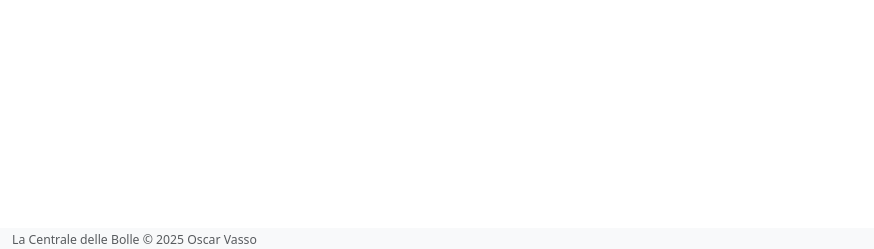
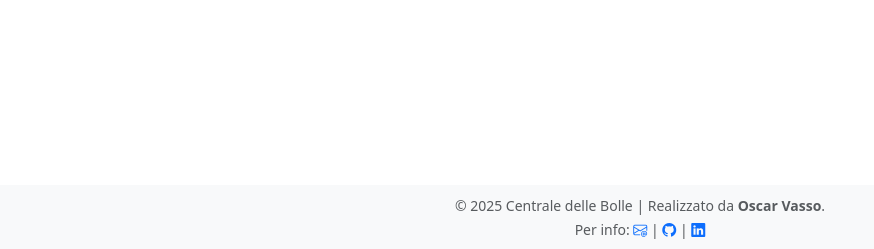
Before and after one commit to Kaminari94/Centrale-delle-Bolle, a Django app: template SitoValat/bolle/templates/bolle/homepage.html in a window 1280 px wide. Shown: the part 551-800 px from the top of the page, without its empty margins (0-874 px from the left). Run offline with Django 3.2, Linux system fonts and the light colour scheme; the template is opened without the code that fills it, so the values that code supplies are empty.

Commit message:
Aggiornato footer, con stile più moderno e testo centrato. Aggiunti contatti email, github e linkedin nella versione desktop.

```diff
--- a/SitoValat/bolle/templates/bolle/homepage.html
+++ b/SitoValat/bolle/templates/bolle/homepage.html
@@ -228,10 +228,19 @@
         {% endif %}
         {% endblock %}
     </div>
-    <nav class="fixed-bottom navbar-light bg-light small mt-5">
-      <div class="container-fluid">
-        <small class="text-muted small">La Centrale delle Bolle © {% now "Y" %} Oscar Vasso</small>
-      </div>
-    </nav>
+    <div class="d-none d-lg-block">
+    <footer class="fixed-bottom navbar-light bg-light text-center text-muted py-2">
+        <div class="container-fluid">
+            <small>&copy; {% now "Y" %} Centrale delle Bolle | Realizzato da <strong>Oscar Vasso</strong>.<br>Per info: <a href="mailto:oscar.vasso@hotmail.it"><i class="bi bi-envelope-at"></i></a> | <a href="https://github.com/Kaminari94" target="_blank"><i class="bi bi-github"></i></a> | <a href="https://www.linkedin.com/in/oscar-vasso-b08822194/" target="_blank"><i class="bi bi-linkedin"></i></a></small>
+        </div>
+    </footer>
+    </div>
+    <div class="d-grid d-lg-none">
+    <footer class="small fixed-bottom navbar-light bg-light text-center text-muted py-2">
+        <div class="container-fluid">
+            <small>&copy; {% now "Y" %} Centrale delle Bolle | Realizzato da <strong>Oscar Vasso</strong>.</small>
+        </div>
+    </footer>
+    </div>
 </body>
 </html>
```
